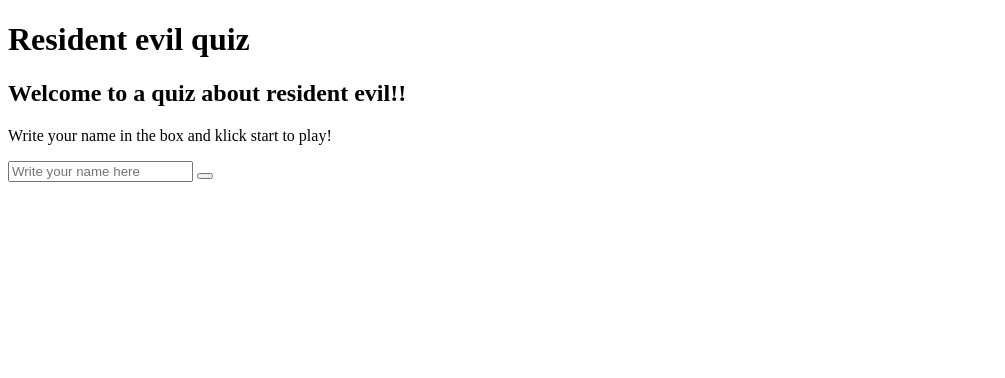
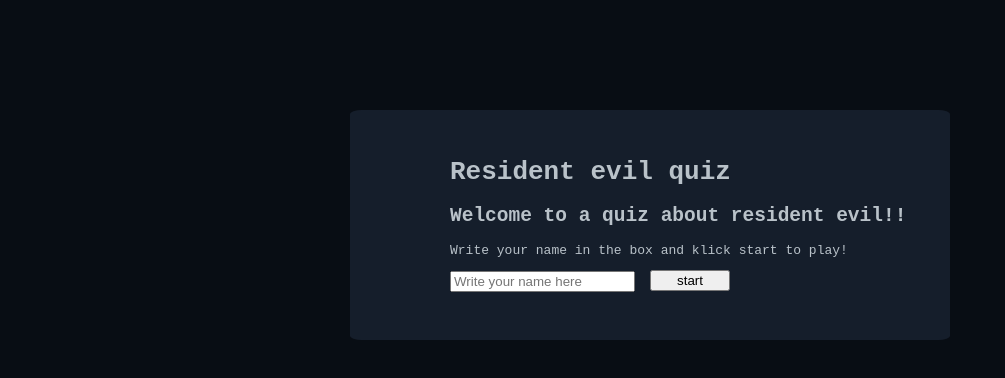
Before and after one commit to linneaskold/quiz-Linnea, a plain HTML site: page index.html in a window 1280 px wide. Shown: the whole page, without its empty margins (0-1005 px from the left). Drawn offline with Linux system fonts and the light colour scheme.

Commit message:
Add files via upload

```diff
--- a/index.html
+++ b/index.html
@@ -17,14 +17,15 @@
             </div>
             <div class id="input">
                 <input type="text" id="player-name" placeholder="Write your name here">
-                <button id ="startbutton"
 
             </div>
+            <button id ="startbutton">start</button>
+
         </div>
+        <div id = "quizz" style="display: none;"></div>
+        <div id="results"></div>
+        <div id="leaderboard" style="display: none;"></div>
+
     </div>
 </body>
-
-
-
-
 </html>
--- a/script.js
+++ b/script.js
@@ -0,0 +1,49 @@
+const quizData = [
+    {
+        question: "What is the most recent re game that was released?",
+        options: ["Re 8", "Requiem", "Re Veronica", "Re 4 remake"],
+        correct: 1
+    },
+
+    {
+        question: "How many minutes can Albert Wesker spare for you",
+        options: ["4", "12", "8", "7"],
+        correct: 3
+    },
+
+    {
+        question: "What is the name of Ethan winters wife?",
+        options: ["Mia", "Rose", "Eveline", "Marguerite"],
+        correct: 0
+    },
+
+    {
+        question: "Who is not one of the four lords in re 8",
+        options: ["Karl Heisenberg", "Donna Beneviento", "Mother Miranda", "Lady Dimitrescu"],
+        correct: 2
+    },
+
+    {
+        question: "What is the name of the main virus in re5",
+        options: ["T-Veronica virus", "G-virus", "T-virus", "Uroboros"],
+        correct: 3
+    },
+
+];
+
+let currentQuestion = 0;
+let score = 0;
+let playerName = "";
+let Leaderboard = [];
+
+function startQuiz() {
+    playerName = document.getElementById("player-Name").value.trim();
+    if (playerName){
+        document.getElementById("start").style.display = "none";
+        document.getElementById("quiz").style.display = "block";
+        loadQuestion();
+    }
+    else{
+        alert("Enter your name to start the quiz");
+    }
+}
--- a/style.css
+++ b/style.css
@@ -0,0 +1,36 @@
+body{
+  font-family: monospace;
+  background-color: white;
+  position:absolute;
+  padding-top: 70px;
+  background-color: #080D14;
+  margin: 0px;
+}
+
+.quiz{
+    padding-left: 100px;
+    padding-top: 30px;
+    position: relative;
+    background-color: #151E2B;
+    color:#B9C2C9;
+    width: 500px;
+    height: 200px;
+    top:40px;
+    left:350px;
+    border-radius: 2%;
+}
+
+input{
+    position: relative;
+    left:0px;
+    cursor:pointer;
+}
+
+button{
+    position: relative;
+    left:200px;
+    bottom:21.55px;
+    color:black;
+    width: 80px;
+    cursor:pointer;
+}
```
